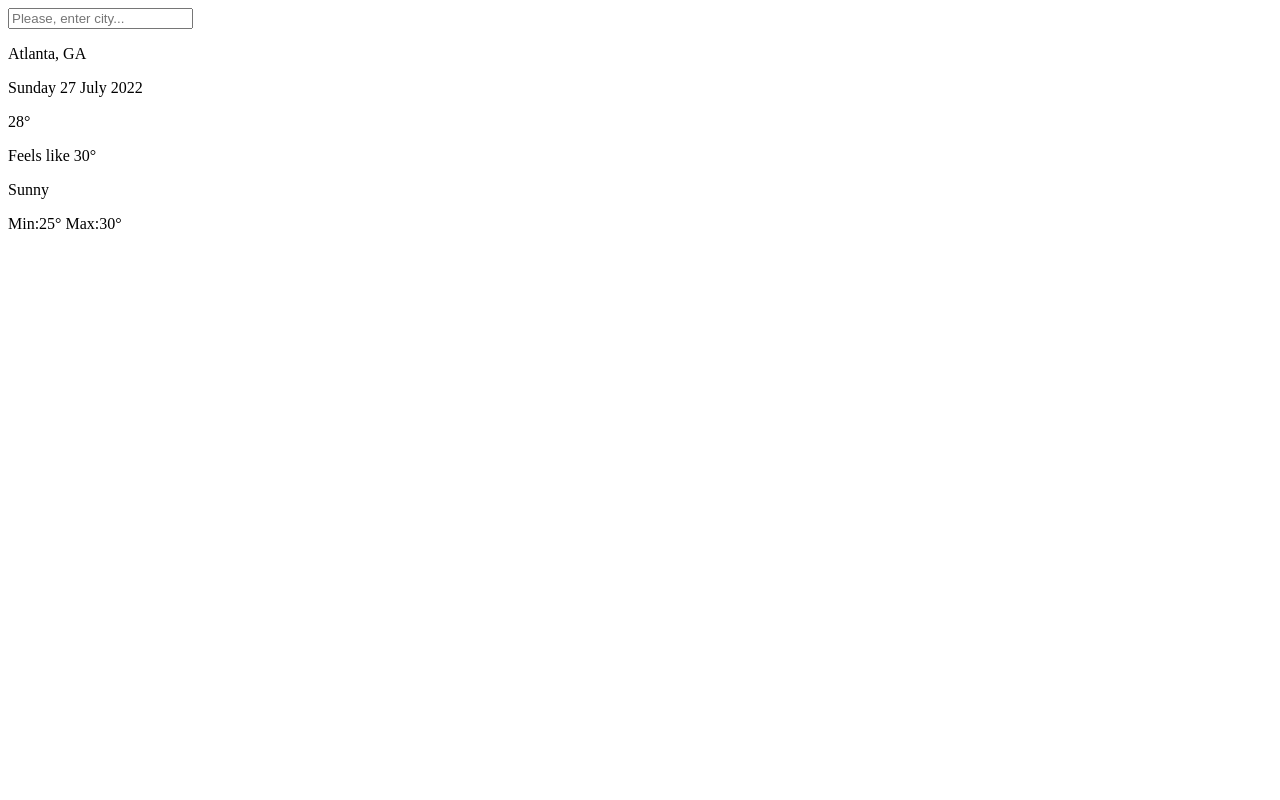
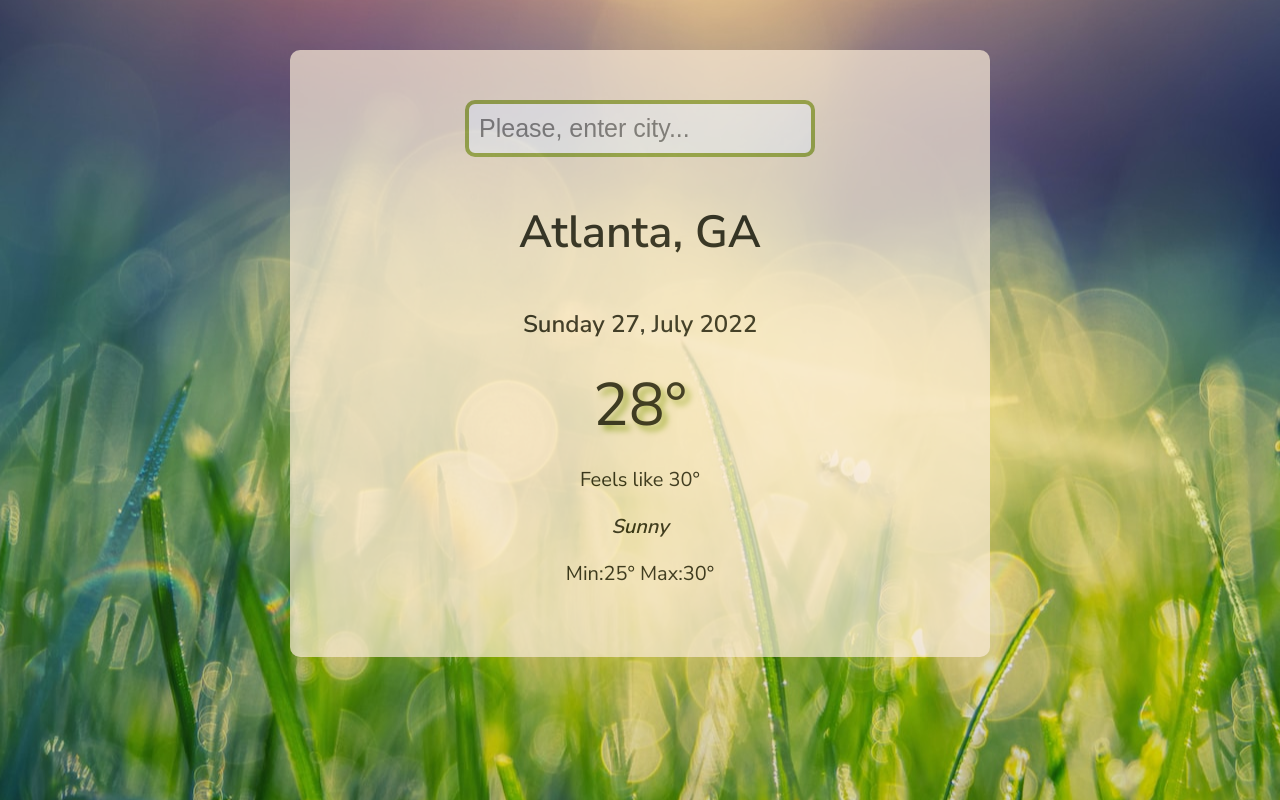
Before and after one commit to AnnaMitchellDeveloper/Weather-app-spring, a plain HTML site: page index.html in a window 1280 px wide. Drawn offline with Linux system fonts and the light colour scheme.

Commit message:
Added CSS to the project

```diff
--- a/index.html
+++ b/index.html
@@ -1,26 +1,32 @@
 <!DOCTYPE html>
 <html lang="en">
   <head>
-	<meta charset="UTF-8">
-	<meta http-equiv="X-UA-Compatible" content="IE=edge">
-	<meta name="viewport" content="width=device-width, initial-scale=1.0">
+    <meta charset="UTF-8" />
+    <meta http-equiv="X-UA-Compatible" content="IE=edge" />
+    <meta name="viewport" content="width=device-width, initial-scale=1.0" />
     <title>🌡️ Weather app</title>
-	<link rel="stylesheet" href="src/style.css">
+    <link rel="stylesheet" href="src/style.css" />
+    <link rel="preconnect" href="https://fonts.googleapis.com" />
+    <link rel="preconnect" href="https://fonts.gstatic.com" crossorigin />
+    <link
+      href="https://fonts.googleapis.com/css2?family=Nunito+Sans:wght@400;600&display=swap"
+      rel="stylesheet"
+    />
   </head>
   <body>
     <div class="container">
       <div class="header">
-			<input type="text" placeholder="Please, enter city...">
+        <input id="inputField" type="text" placeholder="Please, enter city..." />
       </div>
       <div class="when-where">
         <p id="city">Atlanta, GA</p>
-			<p id="date">Sunday 27 July 2022</p>
+        <p id="date">Sunday 27, July 2022</p>
       </div>
       <div class="temperatureNow">
         <p id="temperature">28°</p>
         <p id="feelsLike">Feels like 30°</p>
         <p id="conditions">Sunny</p>
-			<p id="varation">Min:25° Max:30°</p>
+        <p id="variation">Min:25° Max:30°</p>
       </div>
     </div>
 
--- a/src/style.css
+++ b/src/style.css
@@ -0,0 +1,47 @@
+body {
+  background-image: url(../images/bg-picture.jpg);
+  background-repeat: no-repeat;
+  background-position: center;
+  font-family: "Nunito Sans", sans-serif;
+}
+.container {
+  max-width: 600px;
+  background-color: antiquewhite;
+  padding: 50px;
+  text-align: center;
+  margin: 50px auto;
+  border-radius: 10px;
+  opacity: 0.7;
+}
+#inputField {
+  font-size: 25px;
+  border-radius: 10px;
+  padding: 10px;
+  border: 4px solid #95a934;
+}
+#inputField:focus {
+  background-color: #95a934;
+  border: 4px solid gray;
+}
+#city {
+  font-size: 45px;
+  font-weight: bold;
+}
+#date {
+  font-size: 24px;
+  font-weight: bold;
+}
+#temperature {
+  font-size: 60px;
+  text-shadow: 5px 5px 6px #95a934;
+  margin: 0;
+}
+#feelsLike,
+#conditions,
+#variation {
+  font-size: 20px;
+}
+#conditions {
+	font-style: italic;
+	font-weight: 800;
+}
```
Lines whose indentation alone changed are shown as unchanged.
